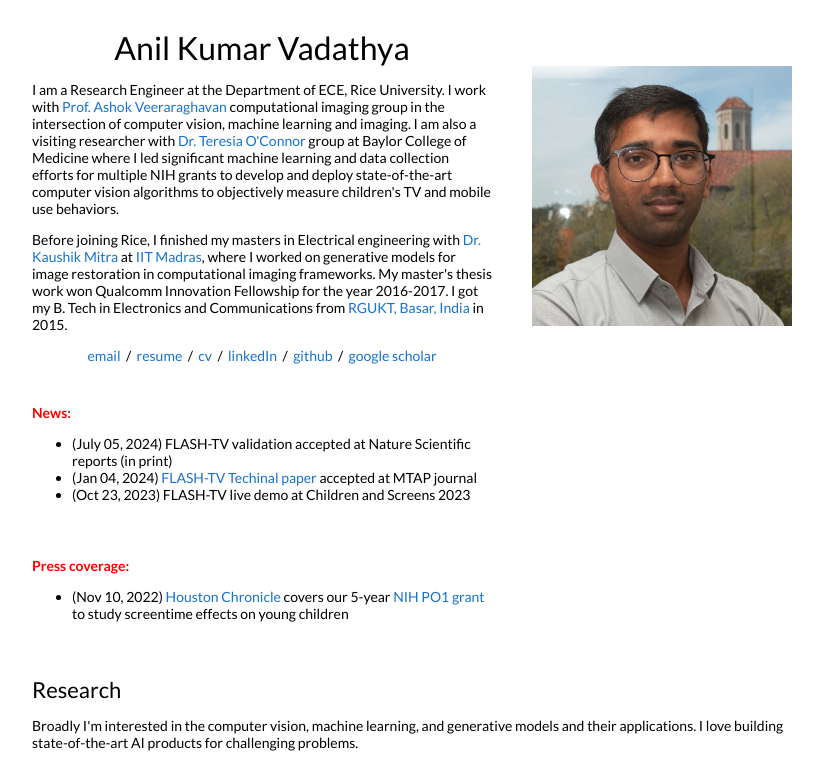
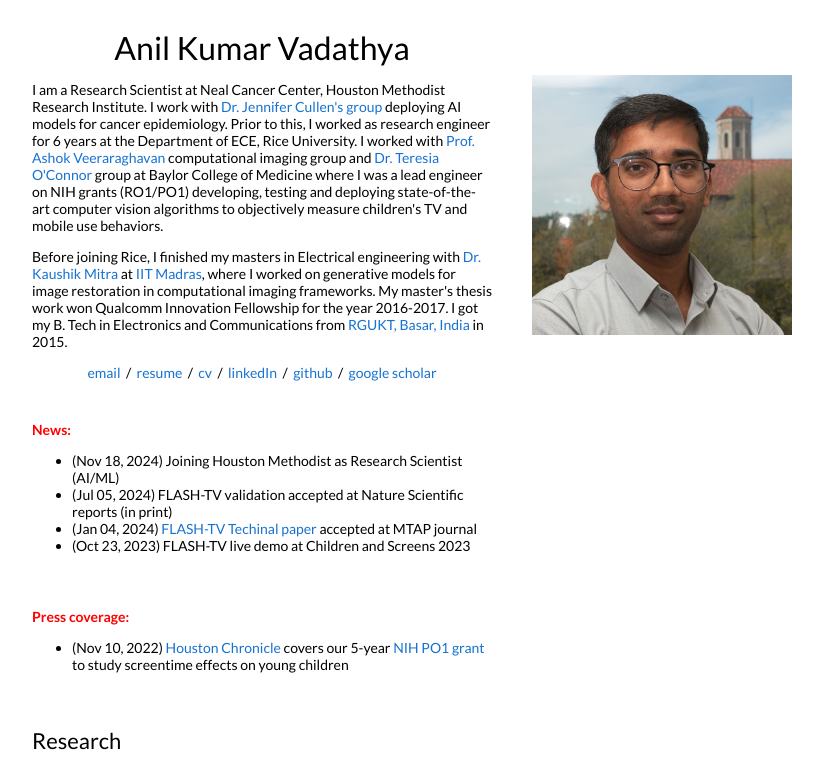
Before and after one commit to anilrgukt/anilrgukt.github.io, a plain HTML site: page index.html in a window 1280 px wide. Shown: the top 765 px of the page, without its empty margins (228-1051 px from the left). Drawn offline with Linux system fonts and the light colour scheme.

Commit message:
bio change; job updates

```diff
--- a/index.html
+++ b/index.html
@@ -73,7 +73,7 @@
         <p align="center">
           <name>Anil Kumar Vadathya</name>
         </p>
-        <p> I am a Research Engineer at the Department of ECE, Rice University. I work with <a href="https://computationalimaging.rice.edu/">Prof. Ashok Veeraraghavan</a> computational imaging group in the intersection of computer vision, machine learning and imaging. I am also a visiting researcher with <a href="https://www.bcm.edu/research/faculty-labs/teresia-oconnor-lab">Dr. Teresia O'Connor</a> group at Baylor College of Medicine where I led significant machine learning and data collection efforts for multiple NIH grants to develop and deploy state-of-the-art computer vision algorithms to objectively measure children's TV and mobile use behaviors.
+        <p> I am a Research Scientist at Neal Cancer Center, Houston Methodist Research Institute. I work with <a href="https://www.houstonmethodist.org/our-research/cancer/control/">Dr. Jennifer Cullen's group</a> deploying AI models for cancer epidemiology. Prior to this, I worked as research engineer for 6 years at the Department of ECE, Rice University. I worked with <a href="https://computationalimaging.rice.edu/">Prof. Ashok Veeraraghavan</a> computational imaging group and <a href="https://www.bcm.edu/research/faculty-labs/teresia-oconnor-lab">Dr. Teresia O'Connor</a> group at Baylor College of Medicine where I was a lead engineer on NIH grants (RO1/PO1) developing, testing and deploying state-of-the-art computer vision algorithms to objectively measure children's TV and mobile use behaviors.
         </p>
 
         <p>
@@ -97,7 +97,8 @@
       	<td width="80%" valign="middle">
       		<p align="left"> <font color="red"><strong>News:</strong></font></p>
       		<ul>
-		<li>(July 05, 2024) FLASH-TV validation accepted at Nature Scientific reports (in print)</li>
+  		<li>(Nov 18, 2024) Joining Houston Methodist as Research Scientist (AI/ML)</li>
+		<li>(Jul 05, 2024) FLASH-TV validation accepted at Nature Scientific reports (in print)</li>
 		<li>(Jan 04, 2024) <a href="https://link.springer.com/article/10.1007/s11042-023-17852-y">FLASH-TV Techinal paper</a> accepted at MTAP journal</li>
 		<li>(Oct 23, 2023) FLASH-TV live demo at Children and Screens 2023</li>
 			</ul>
```
